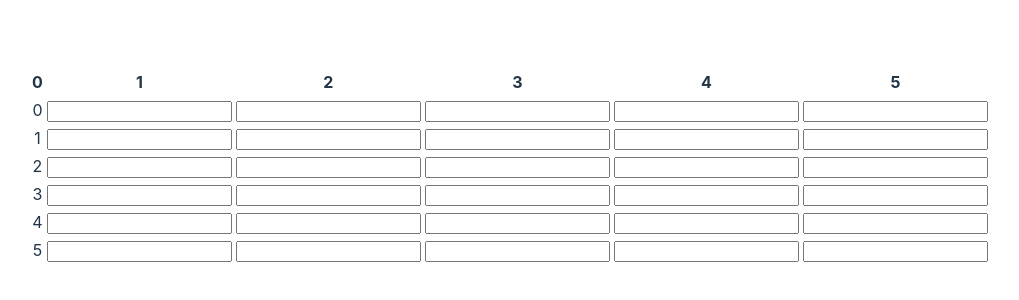
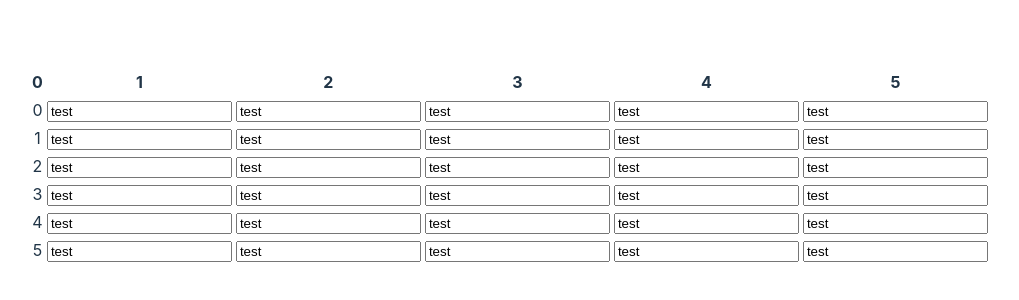
Before and after one commit to AlvaroMun/code-challenge-effectus, a React (Vite) app in the folder spread-sheet-effectus/: page / in a window 1280 px wide. Shown: the part 234-534 px from the top of the page, without its empty margins (130-1149 px from the left). Built offline with nearby package versions, Linux system fonts and the light colour scheme.

Commit message:
changed inputs to controlled and added context

```diff
--- a/spread-sheet-effectus/src/App.tsx
+++ b/spread-sheet-effectus/src/App.tsx
@@ -2,12 +2,13 @@ import { useState } from "react";
 import reactLogo from "./assets/react.svg";
 import "./App.css";
 import Sheet from "./components/Sheet";
+import { SheetContext } from "./context/SheetContext";
 
 function App() {
     const [count, setCount] = useState(0);
 
     return (
-        <div className="App">
+        <div>
             <table>
                 <Sheet columns={6} rows={6} />
             </table>
--- a/spread-sheet-effectus/src/components/Cell.tsx
+++ b/spread-sheet-effectus/src/components/Cell.tsx
@@ -1,4 +1,5 @@
-import React, { FC } from "react";
+import React, { FC, SyntheticEvent, useContext } from "react";
+import { SheetContext } from "../context/SheetContext";
 
 type CellProps = {
     columnIdentifier: number;
@@ -6,10 +7,22 @@ type CellProps = {
 };
 
 export const Cell: FC<CellProps> = ({ rowIdentifier, columnIdentifier }) => {
+    const { sheetMatrix, setSheetMatrix } = useContext(SheetContext);
+    console.log(sheetMatrix[rowIdentifier][columnIdentifier]);
+
     return (
         <td>
             <input
                 type={"text"}
+                value={sheetMatrix[rowIdentifier][columnIdentifier]}
+                onChange={(event: React.ChangeEvent<HTMLInputElement>) => {
+                    setSheetMatrix((prevState: string[][]) => {
+                        const newState = [...prevState];
+                        newState[rowIdentifier][columnIdentifier] =
+                            event.target.value;
+                        return newState;
+                    });
+                }}
                 onSelect={() =>
                     console.log({ rowIdentifier, columnIdentifier })
                 }
--- a/spread-sheet-effectus/src/components/Sheet.tsx
+++ b/spread-sheet-effectus/src/components/Sheet.tsx
@@ -1,4 +1,5 @@
-import React, { FC } from "react";
+import React, { FC, useEffect, useState } from "react";
+import { SheetContext } from "../context/SheetContext";
 import { Row } from "./Row";
 
 type SheetProps = {
@@ -7,8 +8,24 @@ type SheetProps = {
 };
 
 const Sheet: FC<SheetProps> = ({ columns, rows }) => {
+    const matrixCreator = () => {
+        return [...Array(rows).keys()].map(() => [
+            ...Array(columns).fill("test"),
+        ]);
+    };
+
+    useEffect(() => {
+        /* const coisto = matrixCreator();
+        console.log(coisto); */
+    }, []);
+
+    const [sheetMatrix, setSheetMatrix] = useState<string[][]>(() =>
+        matrixCreator()
+    );
+
     return (
         <>
+            <SheetContext.Provider value={{ sheetMatrix, setSheetMatrix }}>
                 {/* Header */}
                 <thead>
                     <tr>
@@ -24,6 +41,7 @@ const Sheet: FC<SheetProps> = ({ columns, rows }) => {
                         </React.Fragment>
                     ))}
                 </tbody>
+            </SheetContext.Provider>
         </>
     );
 };
--- /dev/null
+++ b/spread-sheet-effectus/src/context/SheetContext.ts
@@ -0,0 +1,7 @@
+import { createContext, useContext } from "react";
+
+type SheetContextType={
+     sheetMatrix:string[][], setSheetMatrix:Function
+}
+
+export const SheetContext=createContext<SheetContextType>({sheetMatrix:[['']], setSheetMatrix:()=>null});
```
Lines whose indentation alone changed are shown as unchanged.
